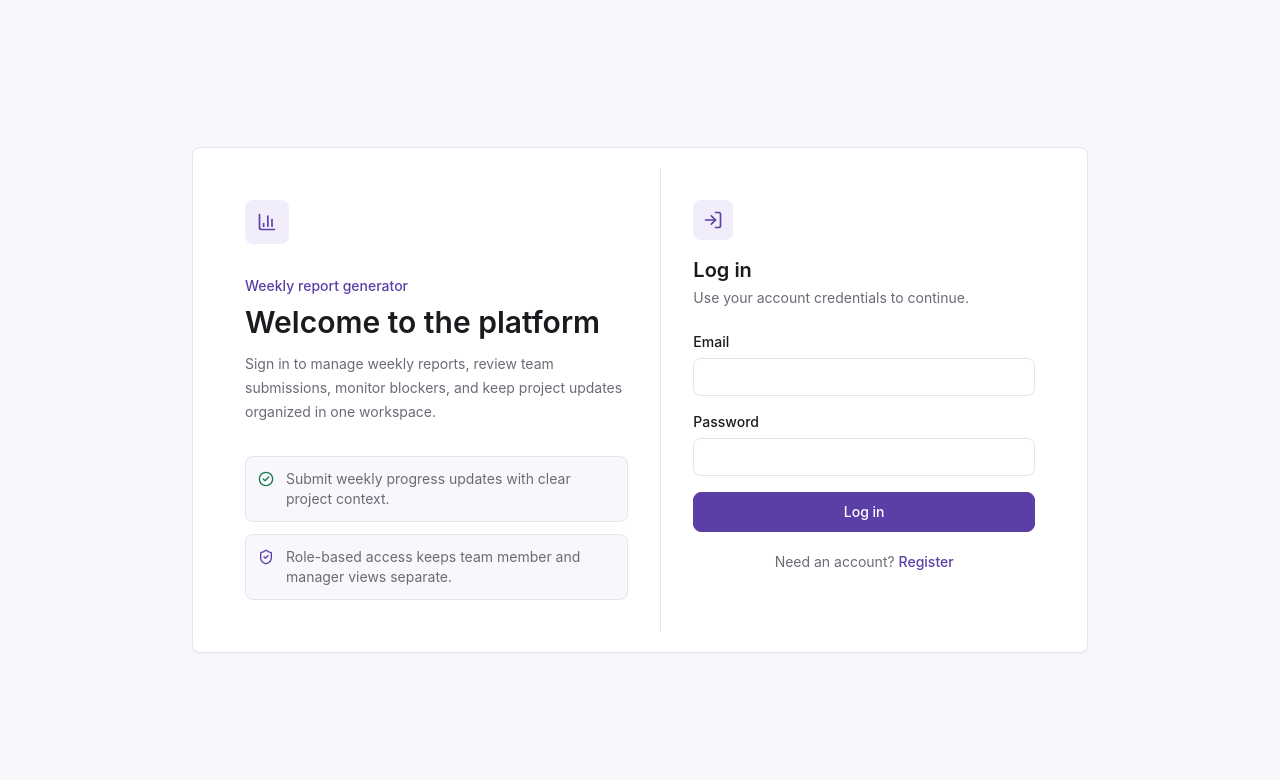
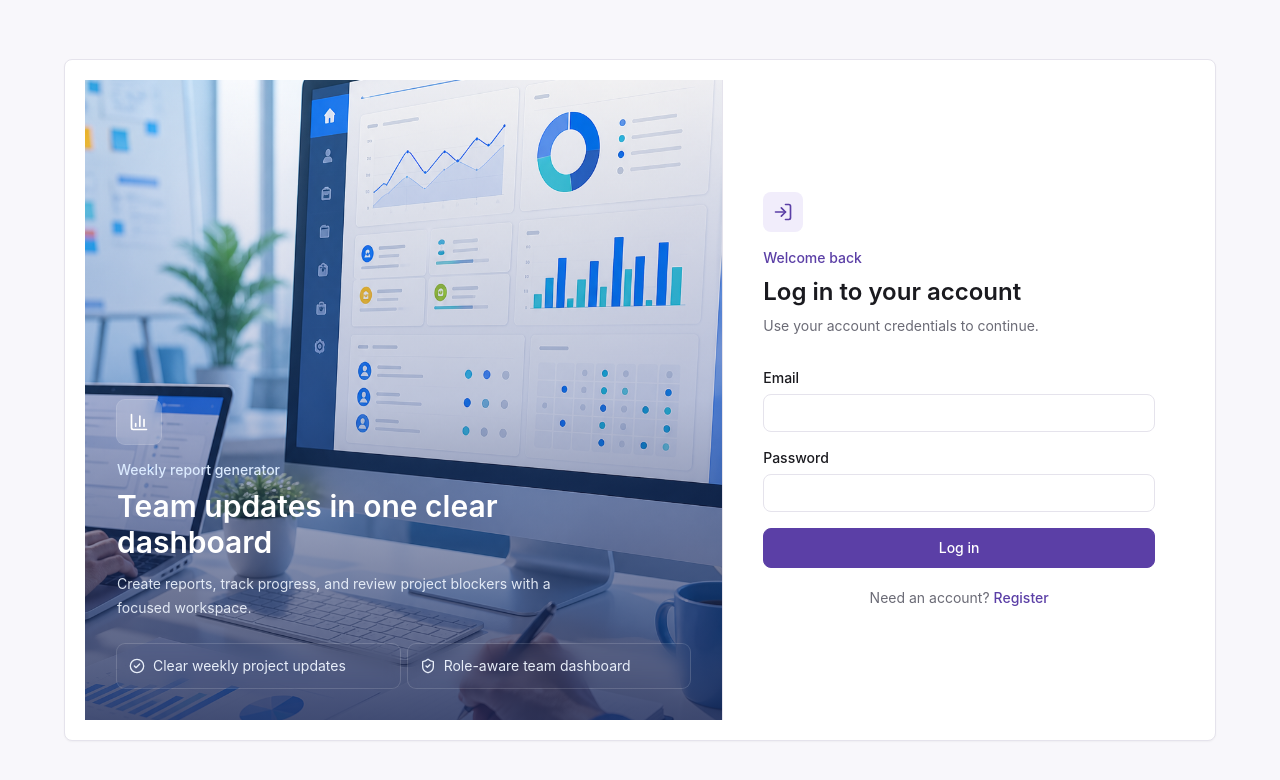
Before and after one commit to Pethumshyam6611/Weekly-Report-Generator-Team-Dashboard, a Next.js app in the folder frontend/: page /login in a window 1280 px wide. Shown: the top 780 px of the page. Built offline with nearby package versions, Linux system fonts and the light colour scheme; no server answers.

Commit message:
Refresh authentication pages

```diff
--- a/frontend/app/(auth)/login/page.tsx
+++ b/frontend/app/(auth)/login/page.tsx
@@ -2,9 +2,10 @@
 
 import Link from 'next/link';
 import { zodResolver } from '@hookform/resolvers/zod';
-import { BarChart3, CheckCircle2, LogIn, ShieldCheck } from 'lucide-react';
+import { LogIn } from 'lucide-react';
 import { useForm } from 'react-hook-form';
 import toast from 'react-hot-toast';
+import { AuthVisualPanel } from '@/components/auth/AuthVisualPanel';
 import { Button } from '@/components/ui/Button';
 import { Card, CardContent } from '@/components/ui/Card';
 import { Input } from '@/components/ui/Input';
@@ -35,43 +36,23 @@ export default function LoginPage() {
   };
 
   return (
-    <main className="flex min-h-screen items-center justify-center bg-surface-page px-4 py-10">
-      <Card className="w-full max-w-4xl overflow-hidden">
-        <CardContent className="grid p-0 lg:grid-cols-[1.05fr_0.95fr]">
-          <section className="border-b border-line bg-white p-6 sm:p-8 lg:border-b-0 lg:border-r">
-            <div className="flex h-11 w-11 items-center justify-center rounded-panel bg-brand-soft text-brand">
-              <BarChart3 className="h-5 w-5" />
-            </div>
+    <main className="flex min-h-screen items-center justify-center bg-surface-page px-4 py-8">
+      <Card className="w-full max-w-6xl overflow-hidden">
+        <CardContent className="grid min-h-[680px] p-0 lg:grid-cols-[1.15fr_0.85fr]">
+          <AuthVisualPanel
+            heading="Team updates in one clear dashboard"
+            description="Create reports, track progress, and review project blockers with a focused workspace."
+          />
 
-            <div className="mt-8 max-w-md">
-              <p className="text-sm font-medium text-brand">Weekly report generator</p>
-              <h1 className="mt-2 text-3xl font-semibold tracking-normal text-ink">
-                Welcome to the platform
-              </h1>
-              <p className="mt-3 text-sm leading-6 text-ink-muted">
-                Sign in to manage weekly reports, review team submissions, monitor blockers, and keep project updates organized in one workspace.
-              </p>
-            </div>
-
-            <div className="mt-8 grid gap-3 text-sm text-ink-muted">
-              <div className="flex items-start gap-3 rounded-panel border border-line bg-surface-page p-3">
-                <CheckCircle2 className="mt-0.5 h-4 w-4 shrink-0 text-status-submitted" />
-                <span>Submit weekly progress updates with clear project context.</span>
-              </div>
-              <div className="flex items-start gap-3 rounded-panel border border-line bg-surface-page p-3">
-                <ShieldCheck className="mt-0.5 h-4 w-4 shrink-0 text-brand" />
-                <span>Role-based access keeps team member and manager views separate.</span>
-              </div>
-            </div>
-          </section>
-
-          <section className="bg-white p-6 sm:p-8">
-            <div className="mb-6">
+          <section className="flex items-center bg-white p-6 sm:p-8 lg:p-10">
+            <div className="w-full">
+              <div className="mb-8">
                 <div className="mb-4 flex h-10 w-10 items-center justify-center rounded-panel bg-brand-soft text-brand">
                   <LogIn className="h-5 w-5" />
                 </div>
-              <h2 className="text-xl font-semibold text-ink">Log in</h2>
-              <p className="mt-1 text-sm text-ink-muted">Use your account credentials to continue.</p>
+                <p className="text-sm font-medium text-brand">Welcome back</p>
+                <h2 className="mt-2 text-2xl font-semibold text-ink">Log in to your account</h2>
+                <p className="mt-2 text-sm text-ink-muted">Use your account credentials to continue.</p>
               </div>
 
               <form className="space-y-4" onSubmit={handleSubmit(onSubmit)}>
@@ -100,6 +81,7 @@ export default function LoginPage() {
                   Register
                 </Link>
               </p>
+            </div>
           </section>
         </CardContent>
       </Card>
--- a/frontend/app/(auth)/register/page.tsx
+++ b/frontend/app/(auth)/register/page.tsx
@@ -5,6 +5,7 @@ import { zodResolver } from '@hookform/resolvers/zod';
 import { UserPlus } from 'lucide-react';
 import { useForm } from 'react-hook-form';
 import toast from 'react-hot-toast';
+import { AuthVisualPanel } from '@/components/auth/AuthVisualPanel';
 import { Button } from '@/components/ui/Button';
 import { Card, CardContent } from '@/components/ui/Card';
 import { Input } from '@/components/ui/Input';
@@ -41,15 +42,23 @@ export default function RegisterPage() {
   };
 
   return (
-    <main className="flex min-h-screen items-center justify-center bg-surface-page px-4 py-10">
-      <Card className="w-full max-w-md">
-        <CardContent className="p-6">
-          <div className="mb-6">
+    <main className="flex min-h-screen items-center justify-center bg-surface-page px-4 py-8">
+      <Card className="w-full max-w-6xl overflow-hidden">
+        <CardContent className="grid min-h-[720px] p-0 lg:grid-cols-[1.15fr_0.85fr]">
+          <AuthVisualPanel
+            heading="Start reporting with the right project context"
+            description="Create a team member account and keep weekly progress, blockers, and next steps organized."
+          />
+
+          <section className="flex items-center bg-white p-6 sm:p-8 lg:p-10">
+            <div className="w-full">
+              <div className="mb-8">
                 <div className="mb-4 flex h-10 w-10 items-center justify-center rounded-panel bg-brand-soft text-brand">
                   <UserPlus className="h-5 w-5" />
                 </div>
-            <h1 className="text-xl font-semibold text-ink">Create account</h1>
-            <p className="mt-1 text-sm text-ink-muted">New accounts are created as team members.</p>
+                <p className="text-sm font-medium text-brand">Create workspace access</p>
+                <h1 className="mt-2 text-2xl font-semibold text-ink">Create your account</h1>
+                <p className="mt-2 text-sm text-ink-muted">New accounts are created as team members.</p>
               </div>
 
               <form className="space-y-4" onSubmit={handleSubmit(onSubmit)}>
@@ -86,6 +95,8 @@ export default function RegisterPage() {
                   Log in
                 </Link>
               </p>
+            </div>
+          </section>
         </CardContent>
       </Card>
     </main>
--- /dev/null
+++ b/frontend/components/auth/AuthVisualPanel.tsx
@@ -0,0 +1,42 @@
+import Image from 'next/image';
+import { BarChart3, CheckCircle2, ShieldCheck } from 'lucide-react';
+
+type AuthVisualPanelProps = {
+  heading: string;
+  description: string;
+};
+
+export function AuthVisualPanel({ heading, description }: AuthVisualPanelProps) {
+  return (
+    <section className="relative min-h-[320px] overflow-hidden border-b border-line bg-brand-soft lg:min-h-full lg:border-b-0 lg:border-r">
+      <Image
+        src="/images/auth-dashboard-hero.png"
+        alt="Team dashboard workspace"
+        fill
+        priority
+        sizes="(min-width: 1024px) 58vw, 100vw"
+        className="object-cover"
+      />
+      <div className="absolute inset-0 bg-gradient-to-t from-blue-950/80 via-blue-900/25 to-transparent" />
+      <div className="absolute inset-x-0 bottom-0 p-6 text-white sm:p-8">
+        <div className="mb-4 flex h-11 w-11 items-center justify-center rounded-panel bg-white/15 text-white ring-1 ring-white/25 backdrop-blur">
+          <BarChart3 className="h-5 w-5" />
+        </div>
+        <p className="text-sm font-medium text-blue-100">Weekly report generator</p>
+        <h1 className="mt-2 max-w-md text-3xl font-semibold tracking-normal">{heading}</h1>
+        <p className="mt-3 max-w-md text-sm leading-6 text-blue-50/90">{description}</p>
+
+        <div className="mt-6 grid gap-2 text-sm text-blue-50/95 sm:grid-cols-2">
+          <div className="flex items-start gap-2 rounded-panel bg-white/12 p-3 ring-1 ring-white/15 backdrop-blur">
+            <CheckCircle2 className="mt-0.5 h-4 w-4 shrink-0" />
+            <span>Clear weekly project updates</span>
+          </div>
+          <div className="flex items-start gap-2 rounded-panel bg-white/12 p-3 ring-1 ring-white/15 backdrop-blur">
+            <ShieldCheck className="mt-0.5 h-4 w-4 shrink-0" />
+            <span>Role-aware team dashboard</span>
+          </div>
+        </div>
+      </div>
+    </section>
+  );
+}
```
Also changed, not shown: frontend/public/images/auth-dashboard-hero.png (added). Lines whose indentation alone changed are shown as unchanged.
